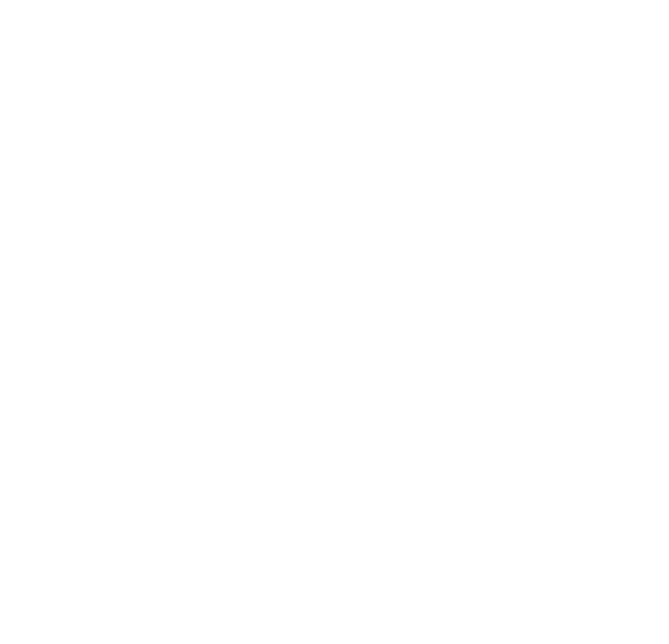
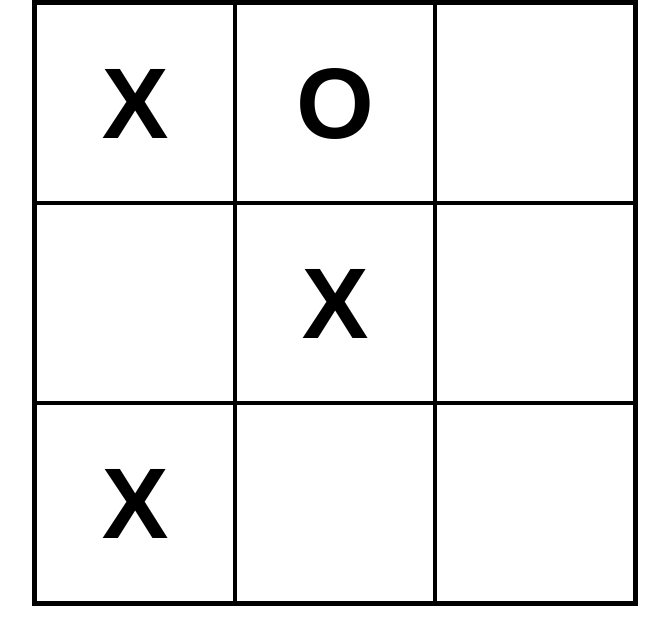
Before and after one commit to lufere/tic-tac-toe, a plain HTML site: page index.html in a window 1280 px wide. Shown: the whole page, without its empty margins (305-974 px from the left). Drawn offline with Linux system fonts and the light colour scheme.

Commit message:
Created the game grid in HTML and created basic javascript which renders the game array and detects the clicked position

```diff
--- a/css/style.css
+++ b/css/style.css
@@ -0,0 +1,24 @@
+body{
+    display: flex;
+    justify-content: center;
+    align-items: center;
+}
+
+#gameboard{
+    border: 3px solid;
+    height: 600px;
+    width: 600px;
+    display:grid;
+    grid-template-columns: 1fr 1fr 1fr;
+    grid-template-rows: 1fr 1fr 1fr;
+}
+
+.tile{
+    border: 2px solid black;
+    display:flex;
+    justify-content: center;
+    align-items: center;
+    font-size: 100px;
+    font-family: arial;
+    font-weight: bold;
+}
--- a/index.html
+++ b/index.html
@@ -7,5 +7,34 @@
 </head>
 
 <body>
+    <div id = "gameboard">
+        <div class="tile" data-spot = "0">
 
+        </div>
+        <div class="tile" data-spot = "1">
+
+        </div>
+        <div class="tile" data-spot = "2">
+
+        </div>
+        <div class="tile" data-spot = "3">
+
+        </div>
+        <div class="tile" data-spot = "4">
+
+        </div>
+        <div class="tile" data-spot = "5">
+
+        </div>
+        <div class="tile" data-spot = "6">
+
+        </div>
+        <div class="tile" data-spot = "7">
+
+        </div>
+        <div class="tile" data-spot = "8">
+
+        </div>
+    </div>
 </body>
+<script src="js/script.js"></script>
--- /dev/null
+++ b/js/script.js
@@ -0,0 +1,30 @@
+const Gameboard = (()=>{
+    boardstatus = ["X","O","","","","","X","",""];
+    const render = ()=>{
+        for (i = 0; i<boardstatus.length;i++){
+            // var string = "[data-spot="+i+"]";
+            // var spot = document.querySelector(string);
+            var grid = document.querySelectorAll(".tile");
+            grid[i].innerHTML = boardstatus[i];
+        }
+    }
+    document.querySelectorAll('.tile').forEach(tile => tile.addEventListener('click', getPosition));
+    function getPosition(event) {
+        position = (event.target).dataset.spot;
+        alert (position);
+        return position;
+      }
+    return {render,getPosition}
+})()
+
+Gameboard.render();
+const Player = (name, mark)=>{
+    const place = (position)=>{
+        boardstatus[position] = mark;
+        Gameboard.render();
+    }
+    return {name, mark, place}
+}
+
+const player1 = Player("l","X");
+player1.place(4);
```
Also changed, not shown: scripts/javascript.js (deleted).
